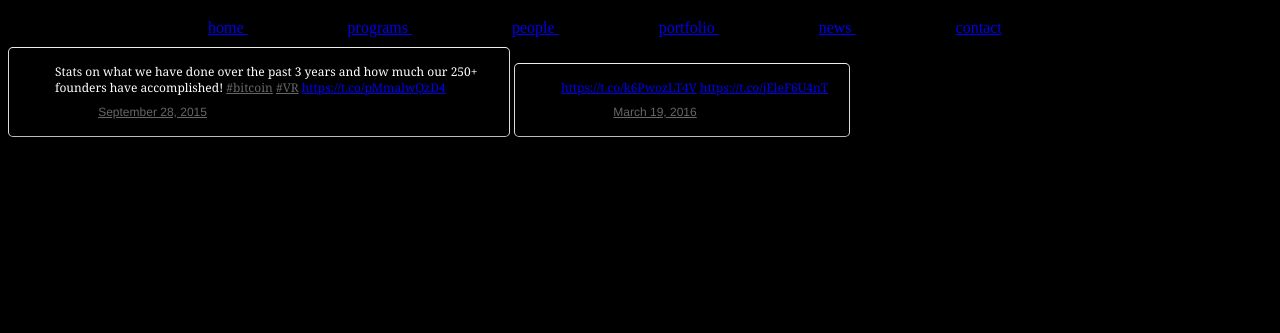
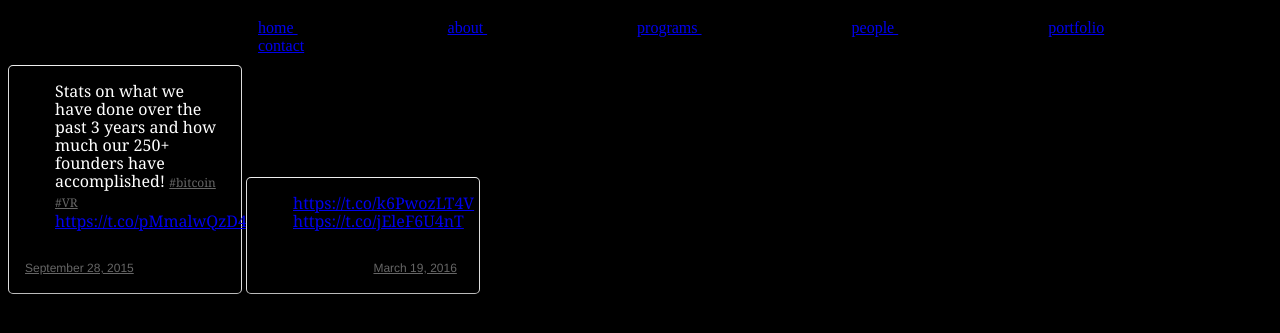
Before and after one commit to RyanKhoiLe/boostVC, a plain HTML site: page bvcHTMLPAGES/boostNews.html in a window 1280 px wide. Shown: the part 61-394 px from the top of the page. Drawn offline with Linux system fonts and the light colour scheme.

Commit message:
upload all pages

```diff
--- a/bvcHTMLPAGES/boostNews.html
+++ b/bvcHTMLPAGES/boostNews.html
@@ -15,14 +15,14 @@ and open the template in the editor.
     <body>
         <h1> boostVC news </h1>
         <div id="navBar">
-            <a href ="boostVC.html" style="padding-left: 100px;"> home </a>
-            <a href ="boostPrograms.html" style="padding-left: 100px;"> programs </a>
-            <a href ="boostPeople.html" style="padding-left: 100px;"> people </a>
-            <a href ="boostPortfolio.html" style="padding-left: 100px;"> portfolio </a>
-            <a href ="boostNews.html" style="padding-left: 100px;"> news </a>
-            <a href ="boostContact.html" style="padding-left: 100px;"> contact </a>
+             <a href ="index.html" style="padding-left: 150px;"> home </a>
+             <a href ="boostAbout.html" style="padding-left: 150px;"> about </a>
+            <a href ="boostPrograms.html" style="padding-left: 150px;"> programs </a>
+            <a href ="boostPeople.html" style="padding-left: 150px;"> people </a>
+            <a href ="boostPortfolio.html" style="padding-left: 150px;"> portfolio </a>
+            <a href ="boostContact.html" style="padding-left: 150px;"> contact </a>
         </div>
         <blockquote class="twitter-tweet" data-theme="dark" data-link-color="#FFBA24"><p lang="en" dir="ltr">Stats on what we have done over the past 3 years and how much our 250+ founders have accomplished! <a href="https://twitter.com/hashtag/bitcoin?src=hash">#bitcoin</a> <a href="https://twitter.com/hashtag/VR?src=hash">#VR</a> <a href="https://t.co/pMmalwQzD4">https://t.co/pMmalwQzD4</a></p>&mdash; Boost VC (@BoostVC) <a href="https://twitter.com/BoostVC/status/648628022476537857">September 28, 2015</a></blockquote> <script async src="//platform.twitter.com/widgets.js" charset="utf-8"></script>
-        <blockquote class="twitter-tweet" data-theme="dark" data-link-color="#FFBA24"><p lang="und" dir="ltr"><a href="https://t.co/k6PwozLT4V">https://t.co/k6PwozLT4V</a> <a href="https://t.co/jEleF6U4nT">https://t.co/jEleF6U4nT</a></p>&mdash; Tim Draper (@TimDraper) <a href="https://twitter.com/TimDraper/status/711310224217415680">March 19, 2016</a></blockquote> <script async src="//platform.twitter.com/widgets.js" charset="utf-8"></script>
+        <blockquote class="twitter-tweet" data-theme="dark" data-link-color="#FFBA24"><p lang="en" dir="ltr"><a href="https://t.co/k6PwozLT4V">https://t.co/k6PwozLT4V</a> <a href="https://t.co/jEleF6U4nT">https://t.co/jEleF6U4nT</a></p>&mdash; Tim Draper (@TimDraper) <a href="https://twitter.com/TimDraper/status/711310224217415680">March 19, 2016</a></blockquote> <script async src="//platform.twitter.com/widgets.js" charset="utf-8"></script>
     </body>
 </html>
--- a/bvcHTMLPAGES/boostVCStyle.css
+++ b/bvcHTMLPAGES/boostVCStyle.css
@@ -106,17 +106,17 @@ blockquote.twitter-tweet{
     display: inline-block;
     padding: 16px;
     margin: 10px 0;
-    max-width: 468px;
+    max-width: 200px;
     border: #ddd 1px solid;
     border-top-color: #eee;
     border-bottom-color: #bbb;
     border-radius: 5px;
     box-shadow: 0 1px 3px rgba(0,0,0,.15);
-    font: bold 6px/12px Helvetica, Arial, sans-serif;
+    font: bold 16px/18px Helvetica, Arial, sans-serif;
     color: #000;
 }
 blockquote.twitter-tweet p {
-    font: normal 12px/16px Georgia, "Times New Roman", Palatino, serif;
+    font: normal 16px/18px Georgia, "Times New Roman", Palatino, serif;
     margin: 0 5px 10px 0;
 }
 blockquote.twitter-tweet a[href^="https://twitter.com"]{
```
Also changed, not shown: bvcHTMLPAGES/boostAbout.html (+6 -6 lines), bvcHTMLPAGES/boostContact.html (+7 -6 lines), bvcHTMLPAGES/boostPeople.html (+6 -6 lines), bvcHTMLPAGES/boostPortfolio.html (+6 -6 lines), bvcHTMLPAGES/boostPrograms.html (+6 -6 lines), bvcHTMLPAGES/index.html (+4 -3 lines).
